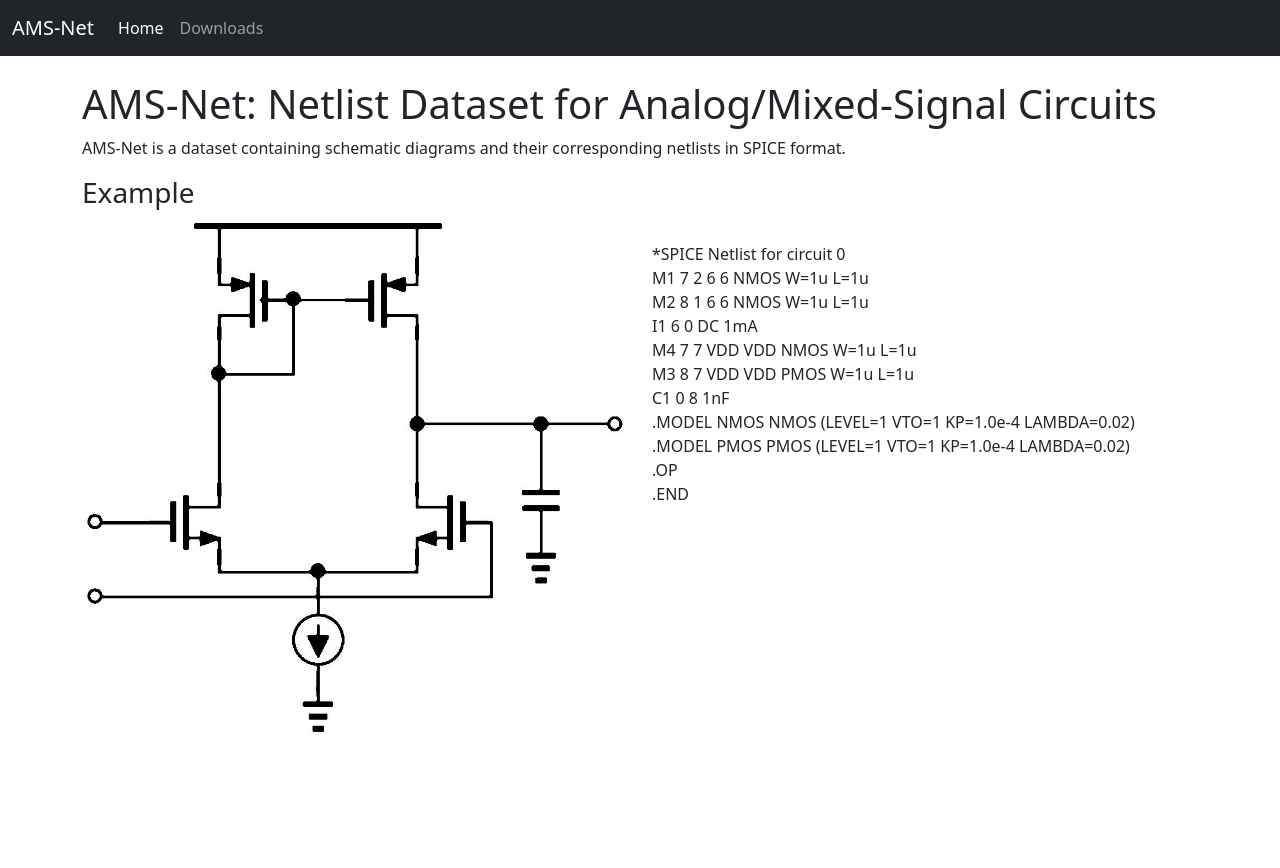
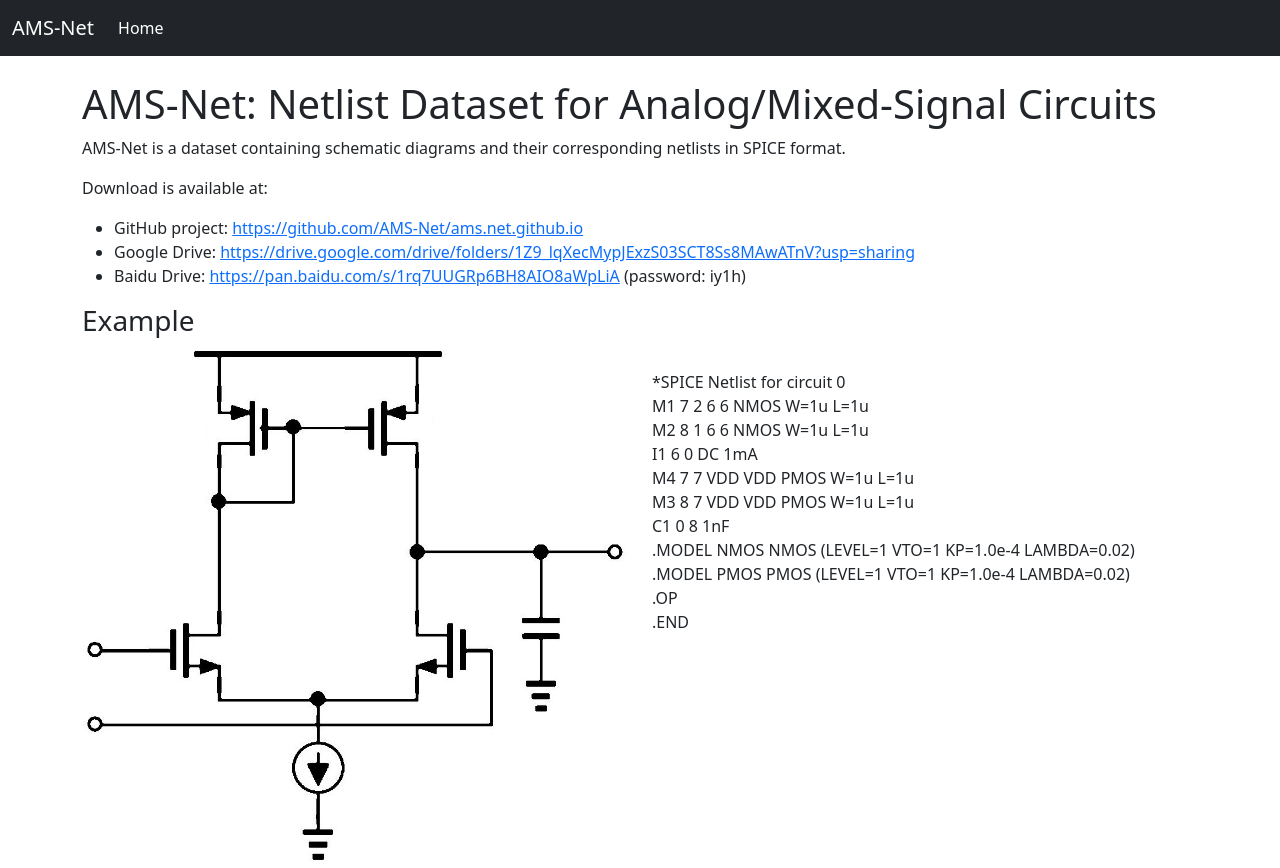
Before and after one commit to AMS-Net/ams-net.github.io, a plain HTML site: page index.html in a window 1280 px wide. Before the commit the page ends 800 px from the top, so only its background shows below. Drawn offline with Linux system fonts and the light colour scheme.

Commit message:
update page

```diff
--- a/index.html
+++ b/index.html
@@ -22,9 +22,9 @@
                 <li class="nav-item">
                     <a class="nav-link active" aria-current="page" href="#">Home</a>
                 </li>
-                <li class="nav-item">
-                    <a class="nav-link" href="https://github.com/AMS-Net/ams.net.github.io">Downloads</a>
-                </li>
+<!--                <li class="nav-item">-->
+<!--                    <a class="nav-link" href="https://github.com/AMS-Net/ams.net.github.io">Downloads</a>-->
+<!--                </li>-->
             </ul>
         </div>
     </div>
@@ -33,6 +33,12 @@
 <div class="container mt-4">
     <h1>AMS-Net: Netlist Dataset for Analog/Mixed-Signal Circuits</h1>
     <p>AMS-Net is a dataset containing schematic diagrams and their corresponding netlists in SPICE format.</p>
+    <p>Download is available at:</p>
+    <ul>
+        <li>GitHub project: <a href="https://github.com/AMS-Net/ams.net.github.io">https://github.com/AMS-Net/ams.net.github.io</a></li>
+        <li>Google Drive: <a href="https://drive.google.com/drive/folders/1Z9_lqXecMypJExzS03SCT8Ss8MAwATnV?usp=sharing">https://drive.google.com/drive/folders/1Z9_lqXecMypJExzS03SCT8Ss8MAwATnV?usp=sharing</a></li>
+        <li>Baidu Drive: <a href="https://pan.baidu.com/s/1rq7UUGRp6BH8AIO8aWpLiA">https://pan.baidu.com/s/1rq7UUGRp6BH8AIO8aWpLiA</a> (password: iy1h)</li>
+    </ul>
     <h3>Example</h3>
     <div class="row">
         <div class="col-6">
@@ -43,7 +49,7 @@
             <br> M1 7 2 6 6 NMOS W=1u L=1u
             <br> M2 8 1 6 6 NMOS W=1u L=1u
             <br> I1 6 0 DC 1mA
-            <br> M4 7 7 VDD VDD NMOS W=1u L=1u
+            <br> M4 7 7 VDD VDD PMOS W=1u L=1u
             <br> M3 8 7 VDD VDD PMOS W=1u L=1u
             <br> C1 0 8 1nF
             <br> .MODEL NMOS NMOS (LEVEL=1 VTO=1 KP=1.0e-4 LAMBDA=0.02)
```
